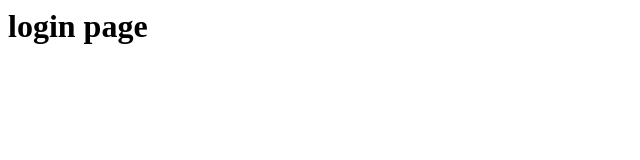
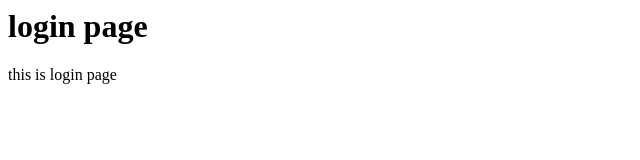
Before and after one commit to Saaby111/pratice-bloodbank-app, a plain HTML site: page login.html in a window 1280 px wide. Shown: the whole page, without its empty margins (0-640 px from the left). Drawn offline with Linux system fonts and the light colour scheme.

Commit message:
updated login page

```diff
--- a/login.html
+++ b/login.html
@@ -2,6 +2,7 @@
     <head></head>
     <body>
         <h1>login page</h1>
+        <p>this is login page</p>
 
     </body>
 </html>
```
